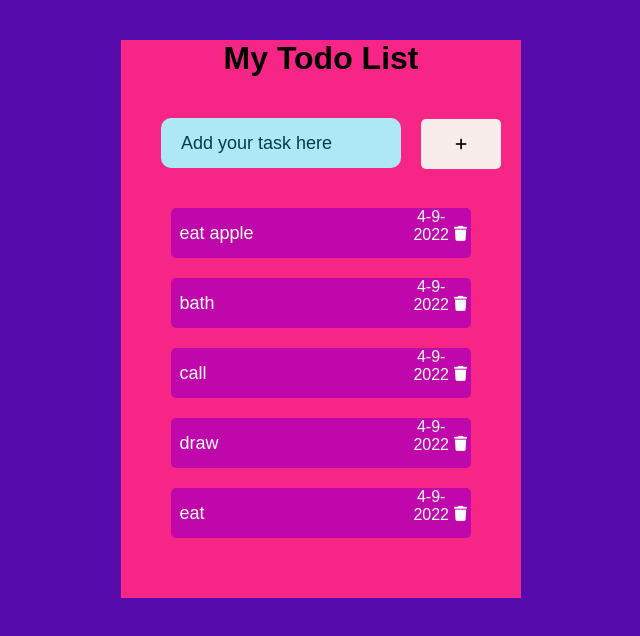
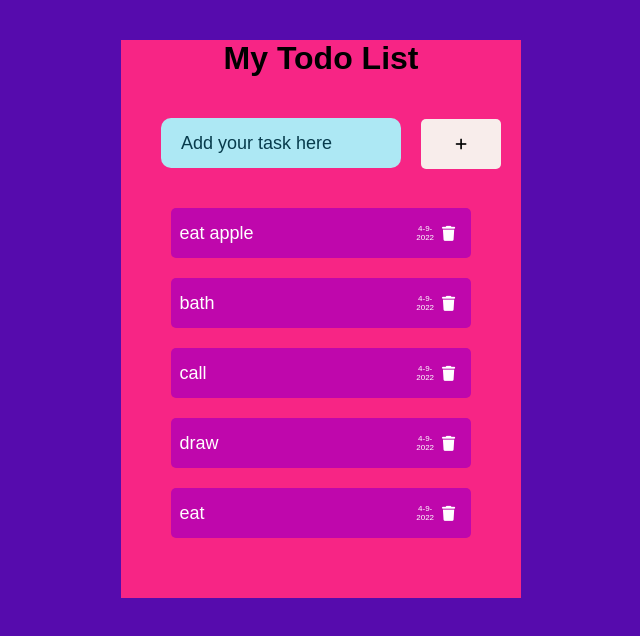
Before and after one commit to OmBharti999/TodoList, a React (Create React App) app: page / in a window 1280 px wide. Shown: the top 636 px of the page, without its empty margins (319-959 px from the left). Built offline with nearby package versions, Linux system fonts and the light colour scheme.

Commit message:
Update list.css

```diff
--- a/src/components/list.css
+++ b/src/components/list.css
@@ -13,15 +13,21 @@
   border: 0;
   color: #fff;
   font-size: 18px;
-  transition: ease-in-out;
+  /* transition: ease-in-out; */
   margin-left: 0.4rem;
 }
 .list input:focus {
   outline: none;
+}
+.list span {
+  font-size: 8px;
+
+  margin: auto;
 }
 
 .fa-trash {
   margin: auto 5px;
   font-size: 15px;
   cursor: pointer;
+  margin-right: 1rem;
 }
```
